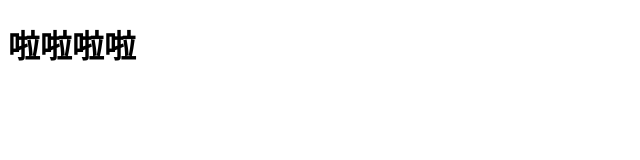
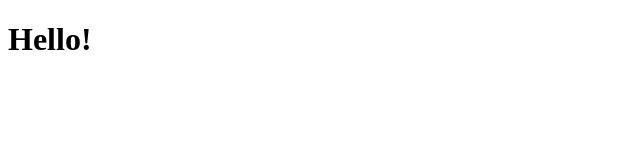
Before and after one commit to YVlne/YVlne.github.io, a plain HTML site: page index.html in a window 1280 px wide. Shown: the whole page, without its empty margins (0-640 px from the left). Drawn offline with Linux system fonts and the light colour scheme.

Commit message:
Create index.html

```diff
--- a/index.html
+++ b/index.html
@@ -9,7 +9,7 @@
 </head>
 
 <body>
-    <h1>啦啦啦啦</h1>
+    <h1>Hello!</h1>
 </body>
 
 </html>
```
